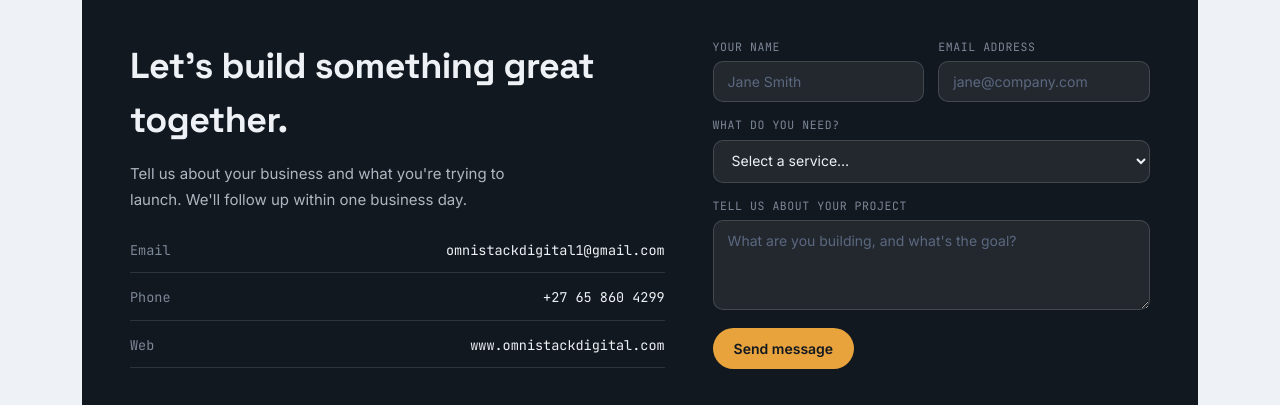
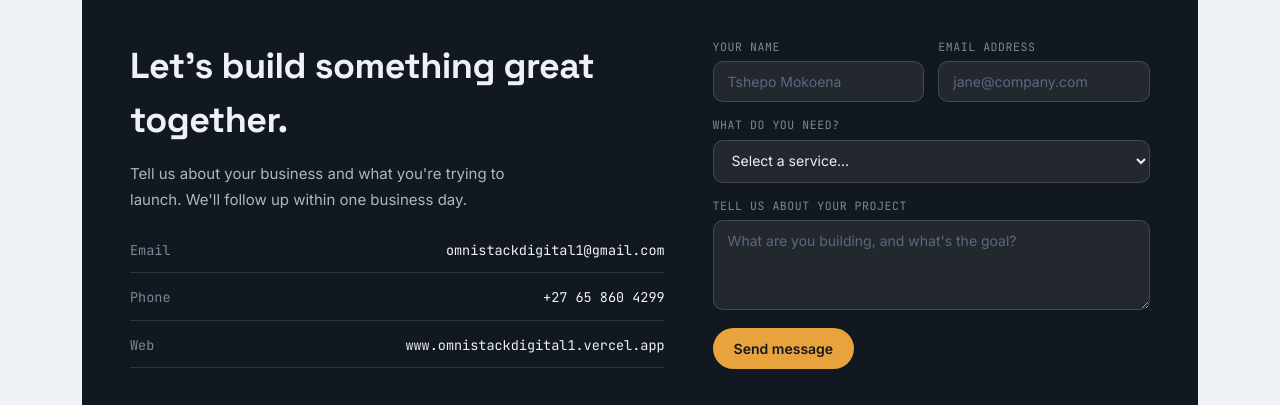
Before and after one commit to Blvck2580/OmniStackDigital, a website: page public/index.html in a window 1280 px wide. Shown: the part 3085-3490 px from the top of the page. Drawn offline with Linux system fonts and the light colour scheme.

Commit message:
Update index.html

```diff
--- a/public/index.html
+++ b/public/index.html
@@ -233,14 +233,14 @@
         <div class="contact-details" style="margin-top:28px;">
           <div class="row"><span>Email</span><span>omnistackdigital1@gmail.com</span></div>
           <div class="row"><span>Phone</span><span>+27 65 860 4299</span></div>
-          <div class="row"><span>Web</span><span>www.omnistackdigital.com</span></div>
+          <div class="row"><span>Web</span><span>www.omnistackdigital1.vercel.app</span></div>
         </div>
       </div>
       <form class="contact-form" id="contactForm" novalidate>
         <div class="form-row">
           <div class="field" id="field-name">
             <label for="f-name">Your name</label>
-            <input type="text" id="f-name" name="name" placeholder="Jane Smith" autocomplete="name">
+            <input type="text" id="f-name" name="name" placeholder="Tshepo Mokoena" autocomplete="name">
             <span class="field-err">Please enter your name.</span>
           </div>
           <div class="field" id="field-email">
```
